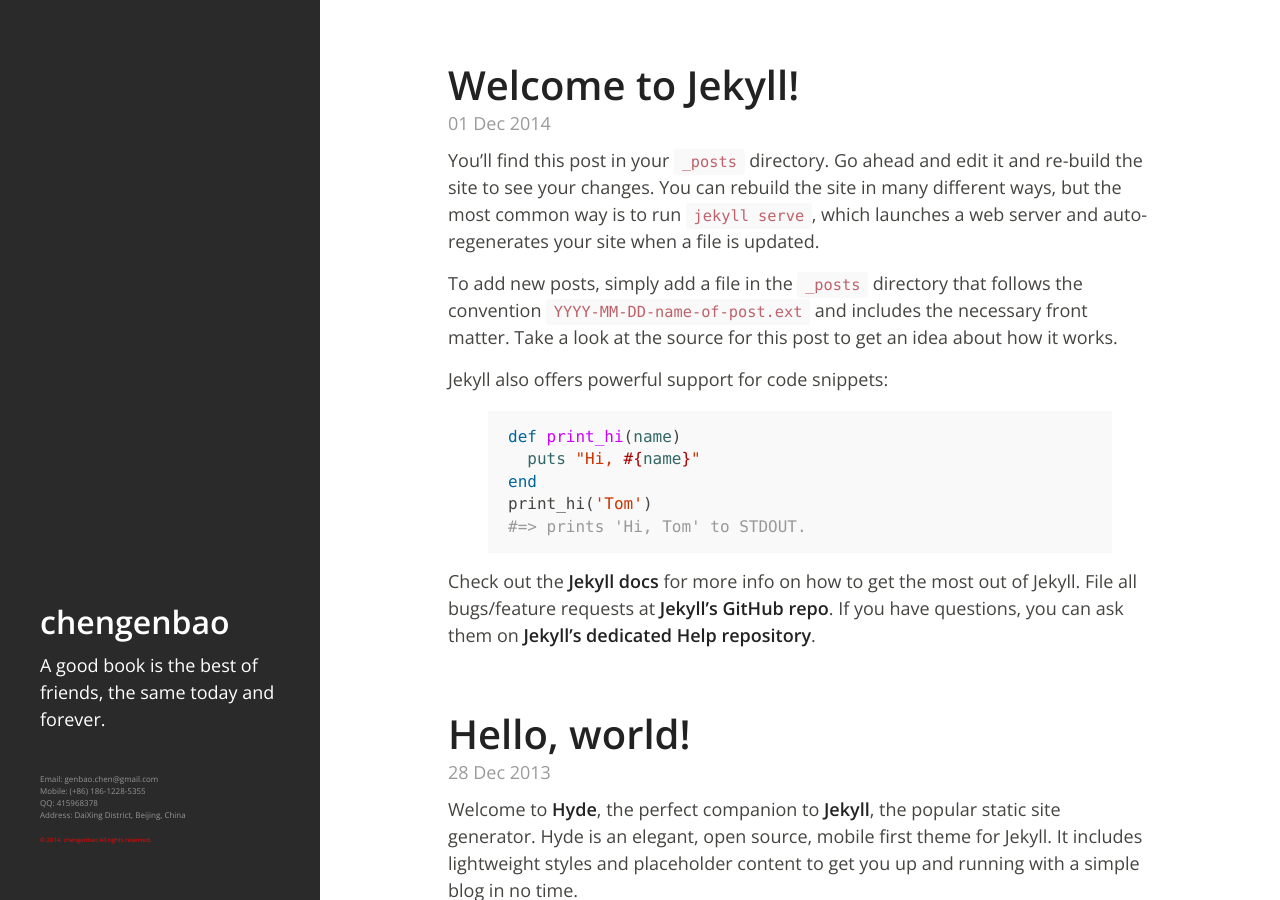
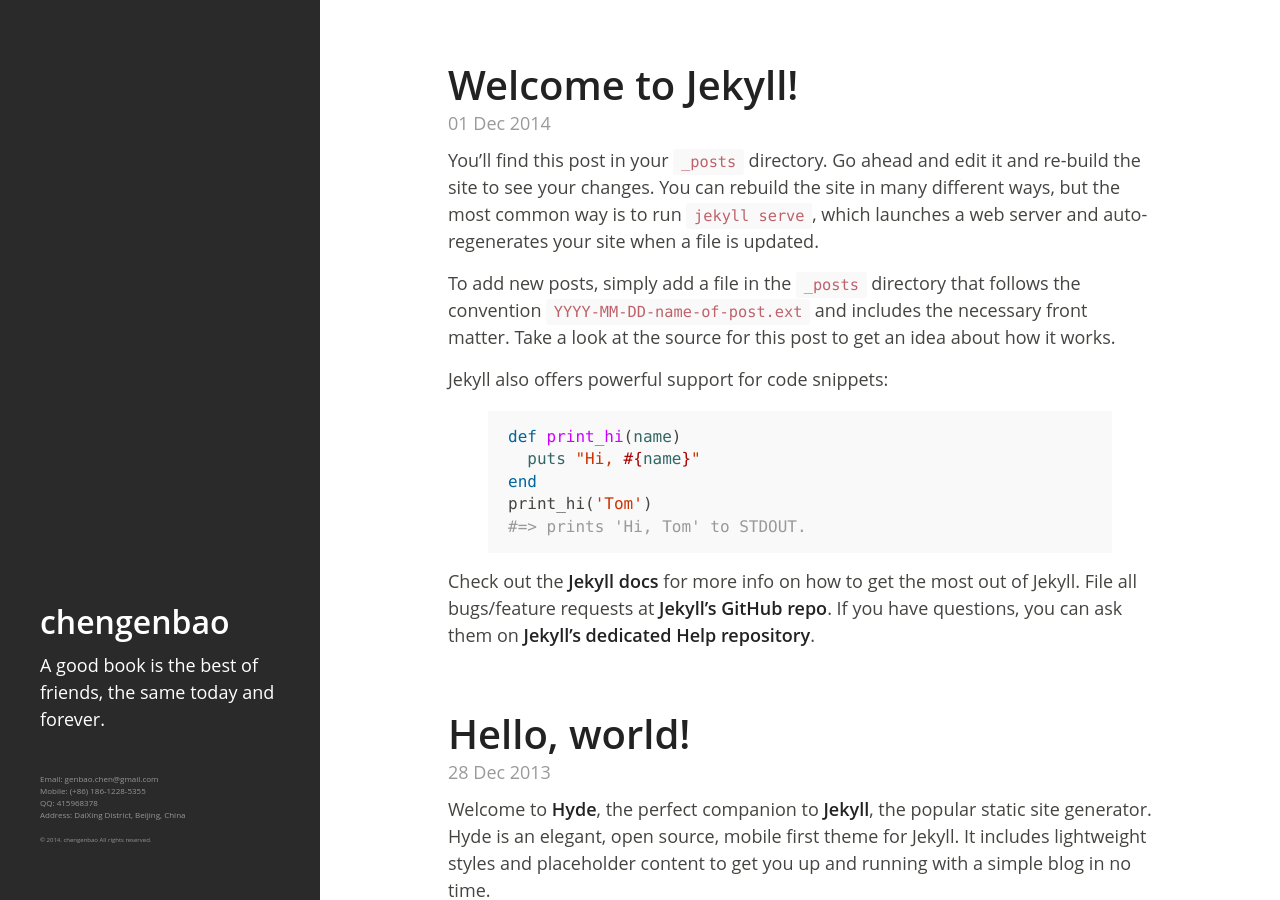
Before and after one commit to chengenbao/chengenbao.github.io, a Jekyll site: the page built from index.html, in a window 1280 px wide and 900 px high. Built offline with Jekyll 4.4.1, drawn with Linux system fonts in a browser that asks for light colours; some web fonts are replaced; Markdown is read by kramdown in place of the engine named in the settings; the list of posts is cut into pages by our own code.

Commit message:
by chengenbao

```diff
--- a/404.html
+++ b/404.html
@@ -6,12 +6,11 @@
     <link href="http://gmpg.org/xfn/11" rel="profile">
 
     <title>
-      Hyde, a Jekyll theme
+      Hello, something missing here, please check!
     </title>
 
     <!-- CSS -->
     <link rel="stylesheet" href="/public/css/hyde.css">
-    <link rel="stylesheet" href="http://fonts.googleapis.com/css?family=Open+Sans:300,400italic,400,600,700|Abril+Fatface">
 
     <!-- Icons -->
     <link rel="apple-touch-icon-precomposed" sizes="144x144" href="/public/touch-icon-144-precomposed.png">
--- a/_includes/head.html
+++ b/_includes/head.html
@@ -11,7 +11,7 @@
   <!-- CSS -->
   <link rel="stylesheet" href="/public/css/hyde.css">
   <link rel="stylesheet" href="/public/css/syntax.css">
-  <link rel="stylesheet" href="http://fonts.googleapis.com/css?family=Open+Sans:300,400italic,400,600,700|Abril+Fatface">
+  <link rel="stylesheet" href="http://fonts.useso.com/css?family=Open+Sans:300,400italic,400,600,700|Abril+Fatface">
 
   <!-- Icons -->
   <link rel="apple-touch-icon-precomposed" sizes="144x144" href="/public/touch-icon-144-precomposed.png">
--- a/_layouts/default.html
+++ b/_layouts/default.html
@@ -25,7 +25,7 @@
             </li>
 
           </ul>
-          <p style="font-size:6px; color: red;">&copy; 2014. {{ site.author.name }} All rights reserved.</p>
+          <p style="font-size:6px;">&copy; 2014. {{ site.author.name }} All rights reserved.</p>
         </div>
       </div>
     </header>
```
